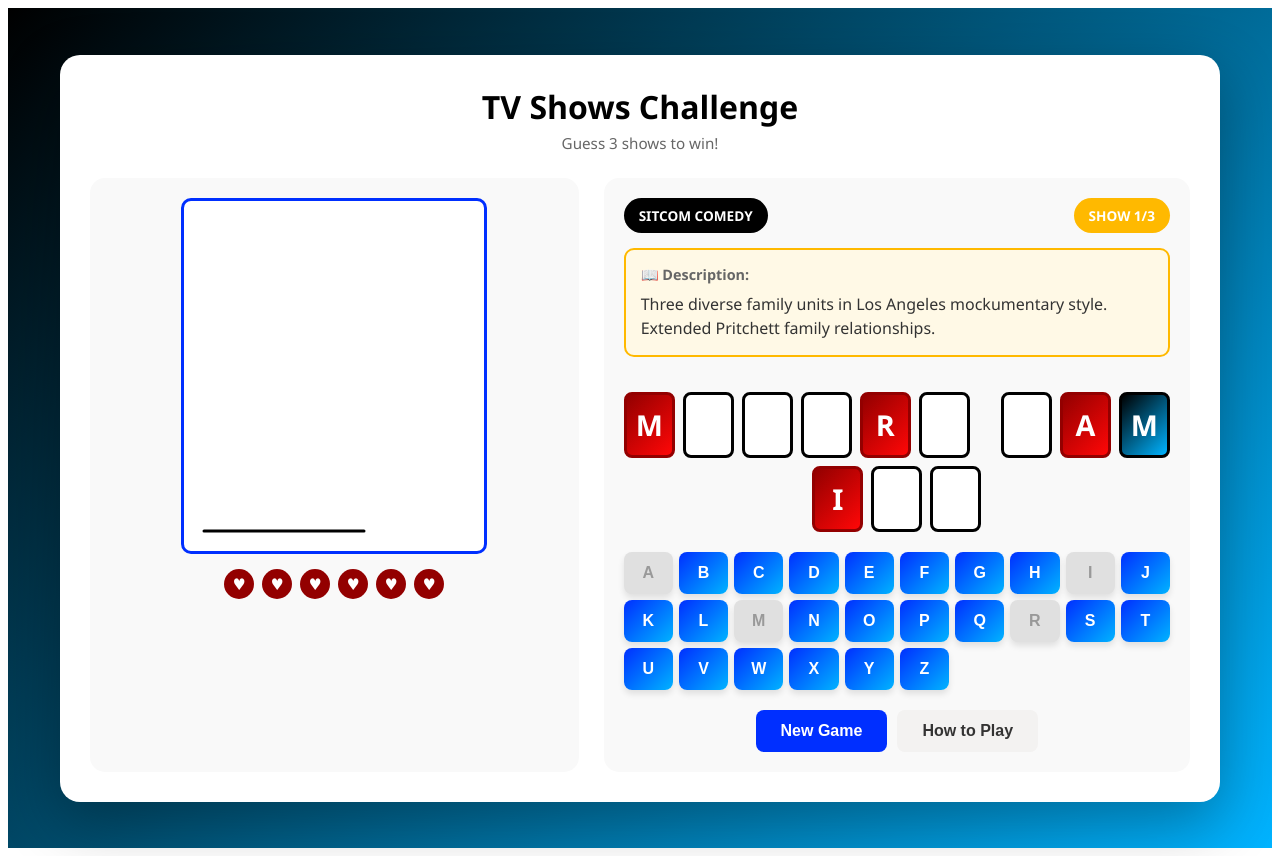
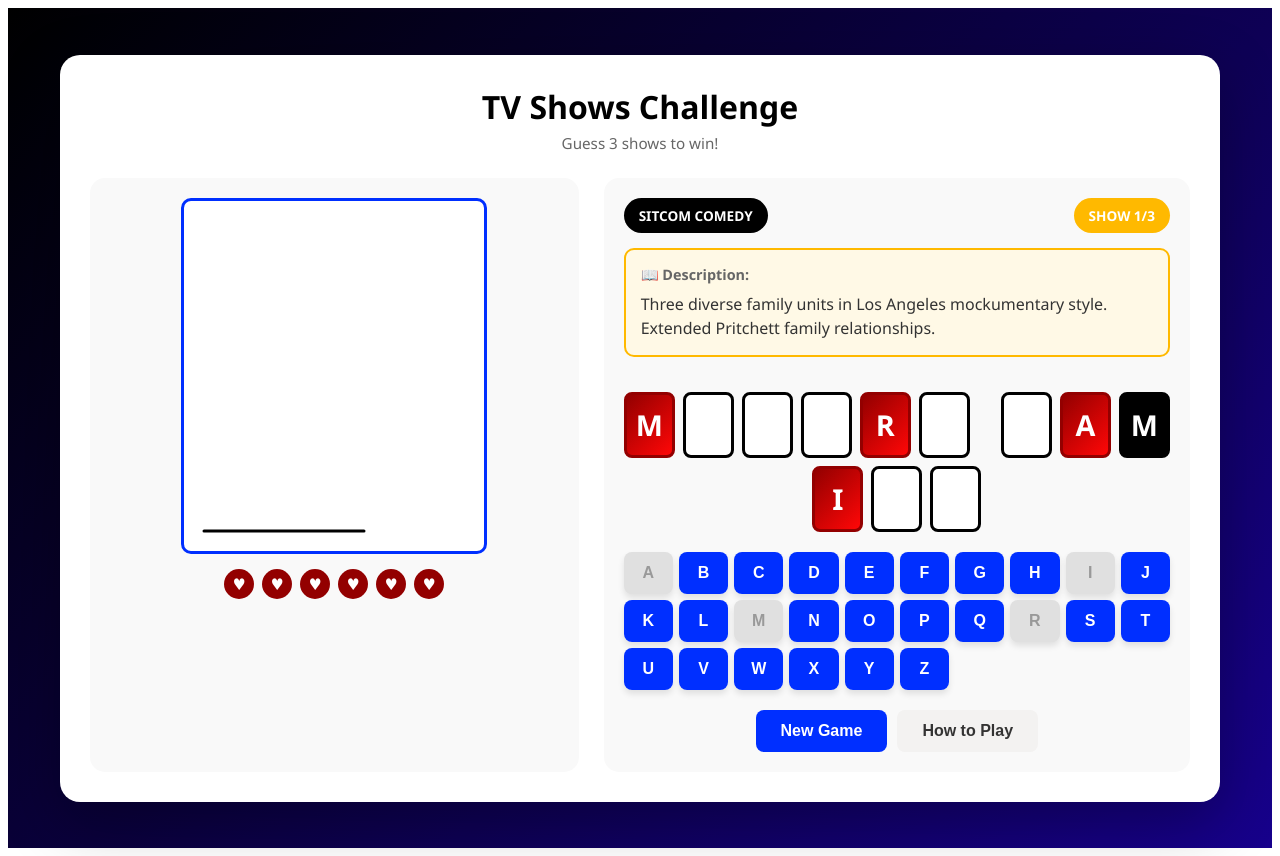
Before and after one commit to TanaushAhmad/Hangman, a React (Create React App) app: page / in a window 1280 px wide. Both pictures are taken after a click on the button "Start Game". Built offline with nearby package versions, Linux system fonts and the light colour scheme.

Commit message:
Add README.md for GitHub repository

```diff
--- a/src/components/Hangman.jsx
+++ b/src/components/Hangman.jsx
@@ -138,14 +138,14 @@ const Hangman = () => {
       const isRevealed = guessedLetters.includes(char);
       const isPreFilled = preFilledLetters.includes(index);
       return (
-        <div key={index} style={{ width: '45px', height: '60px', border: isRevealed ? (isPreFilled ? '3px solid #930000' : '3px solid #000000') : '3px solid #000000', borderRadius: '8px', display: 'flex', alignItems: 'center', justifyContent: 'center', fontSize: '1.8em', fontWeight: 'bold', background: isRevealed ? (isPreFilled ? 'linear-gradient(135deg, #930000, #ff0707)' : 'linear-gradient(135deg, #000000, #00b3ff)') : 'white', color: isRevealed ? 'white' : '#000000', transition: 'all 0.3s' }}>
+        <div key={index} style={{ width: '45px', height: '60px', border: isRevealed ? (isPreFilled ? '3px solid #930000' : '3px solid #000000') : '3px solid #000000', borderRadius: '8px', display: 'flex', alignItems: 'center', justifyContent: 'center', fontSize: '1.8em', fontWeight: 'bold', background: isRevealed ? (isPreFilled ? 'linear-gradient(135deg, #930000, #ff0707)' : 'linear-gradient(135deg, #000000, #000000)') : 'white', color: isRevealed ? 'white' : '#000000', transition: 'all 0.3s' }}>
           {isRevealed ? char : ''}
         </div>
       );
     });
   };
 
-  const styles = { container: { fontFamily: "'Segoe UI', Tahoma, Geneva, Verdana, sans-serif", background: 'linear-gradient(135deg, #000000 0%, #00b3ff 100%)', minHeight: '100vh', display: 'flex', justifyContent: 'center', alignItems: 'center', padding: '20px' }, main: { background: 'white', borderRadius: '20px', boxShadow: '0 20px 60px rgba(0, 0, 0, 0.3)', maxWidth: '1100px', width: '100%', padding: '30px' } };
+  const styles = { container: { fontFamily: "'Segoe UI', Tahoma, Geneva, Verdana, sans-serif", background: 'linear-gradient(135deg, #000000 0%, #17008c 100%)', minHeight: '100vh', display: 'flex', justifyContent: 'center', alignItems: 'center', padding: '20px' }, main: { background: 'white', borderRadius: '20px', boxShadow: '0 20px 60px rgba(0, 0, 0, 0.3)', maxWidth: '1100px', width: '100%', padding: '30px' } };
 
   if (!currentShow && !showModal) return null;
 
@@ -187,7 +187,7 @@ const Hangman = () => {
                   const isCorrect = isGuessed && currentShow.title.includes(letter);
                   const isWrong = isGuessed && !currentShow.title.includes(letter);
                   return (
-                    <button key={letter} onClick={() => guessLetter(letter)} disabled={!gameActive || isGuessed} style={{ padding: '12px 8px', border: 'none', borderRadius: '8px', fontSize: '1em', fontWeight: 'bold', cursor: 'pointer', transition: 'all 0.3s', background: isGuessed ? '#e0e0e0' : (isCorrect ? 'linear-gradient(135deg, #930000, #ff0707)' : (isWrong ? 'linear-gradient(135deg, #d13438, #ff6b6b)' : 'linear-gradient(135deg, #002fff, #00b3ff)')), color: isGuessed ? '#999' : 'white', boxShadow: '0 4px 6px rgba(0, 0, 0, 0.1)' }}>{letter}</button>
+                    <button key={letter} onClick={() => guessLetter(letter)} disabled={!gameActive || isGuessed} style={{ padding: '12px 8px', border: 'none', borderRadius: '8px', fontSize: '1em', fontWeight: 'bold', cursor: 'pointer', transition: 'all 0.3s', background: isGuessed ? '#e0e0e0' : (isCorrect ? 'linear-gradient(135deg, #930000, #ff0707)' : (isWrong ? 'linear-gradient(135deg, #d13438, #ff6b6b)' : 'linear-gradient(135deg, #002fff, #002fff)')), color: isGuessed ? '#999' : 'white', boxShadow: '0 4px 6px rgba(0, 0, 0, 0.1)' }}>{letter}</button>
                   );
                 })}
               </div>
```
Also changed, not shown: 1 other file (tests, documents, lock files or other folders).
